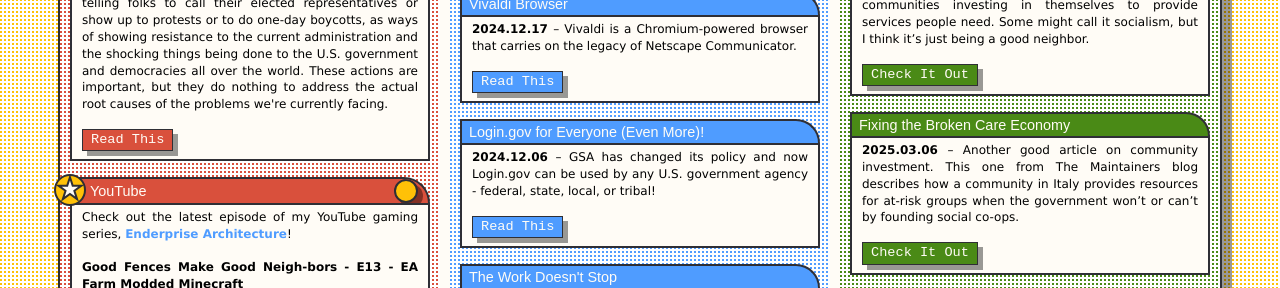
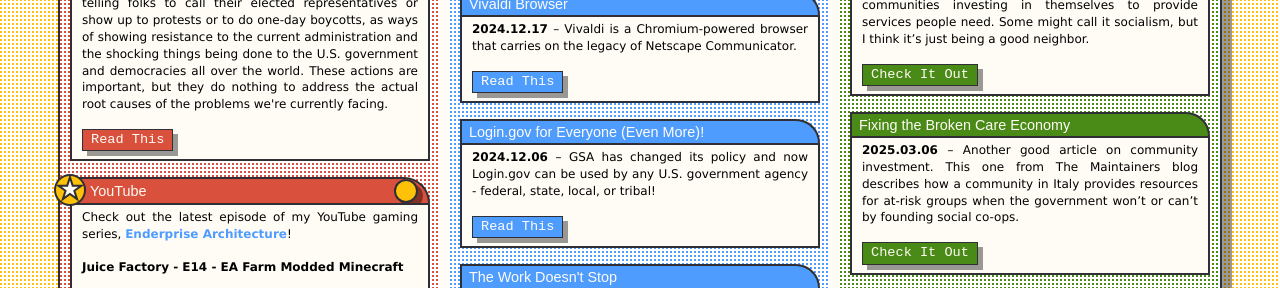
Before and after one commit to krusynth/billhunt.dev, a Jekyll site: the page built from index.md, in a window 1280 px wide and 900 px high, scrolled down 413 px, cut to the strip 0-288 px from the top of the window. Built offline with Jekyll 4.4.1, drawn with Linux system fonts in a browser that asks for light colours; some web fonts are replaced.

Commit message:
Updating latest YouTube video

```diff
--- a/_data/youtube.json
+++ b/_data/youtube.json
@@ -1 +1 @@
-{"title":"Good Fences Make Good Neigh-bors - E13 - EA Farm Modded Minecraft","link":"https://www.youtube.com/watch?v=DlPrmsuWTjw","thumbnail":"https://i1.ytimg.com/vi/DlPrmsuWTjw/hqdefault.jpg"}
+{"title":"Juice Factory - E14 - EA Farm Modded Minecraft","link":"https://www.youtube.com/watch?v=KeVg9n8bkA4","thumbnail":"https://i4.ytimg.com/vi/KeVg9n8bkA4/hqdefault.jpg"}
```
